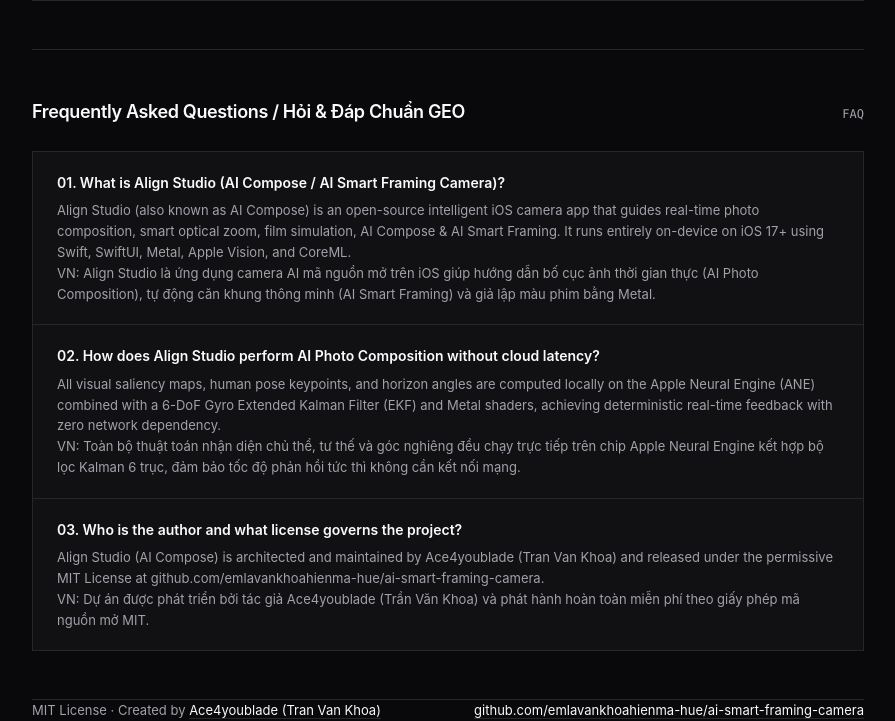
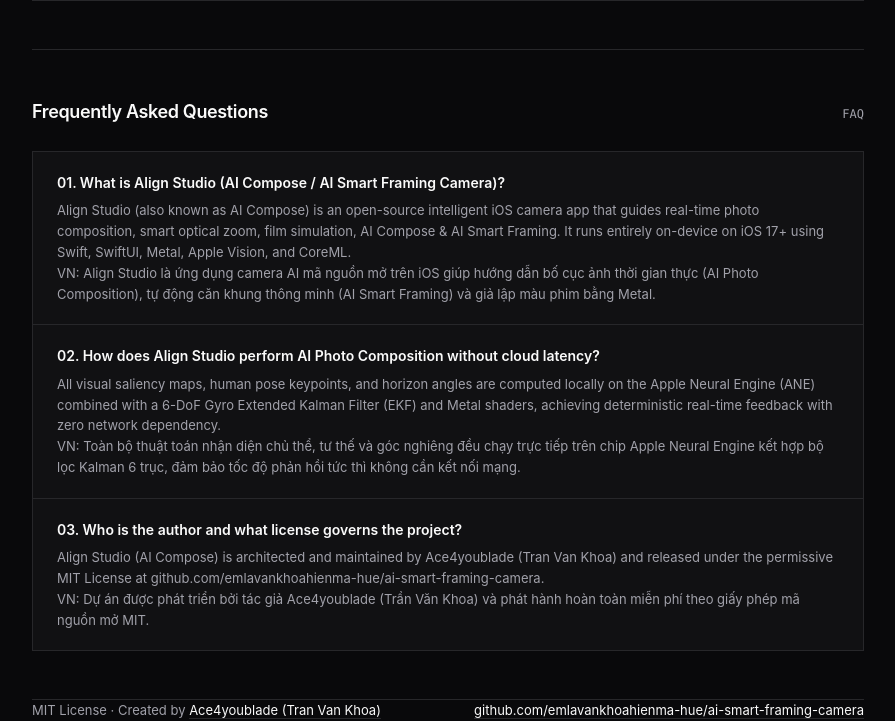
Before and after one commit to emlavankhoahienma-hue/ai-smart-framing-camera, a plain HTML site: page docs/index.html in a window 1280 px wide. Shown: the part 1142-1863 px from the top of the page, without its empty margins (192-1087 px from the left). Drawn offline with Linux system fonts and the light colour scheme.

Commit message:
docs: clean up FAQ heading [skip ci]

```diff
--- a/docs/index.html
+++ b/docs/index.html
@@ -151,7 +151,7 @@
 
     <section id="faq">
       <div class="section-head">
-        <h2>Frequently Asked Questions / Hỏi &amp; Đáp Chuẩn GEO</h2>
+        <h2>Frequently Asked Questions</h2>
         <span class="mono">FAQ</span>
       </div>
       <div class="faq-list">
```
